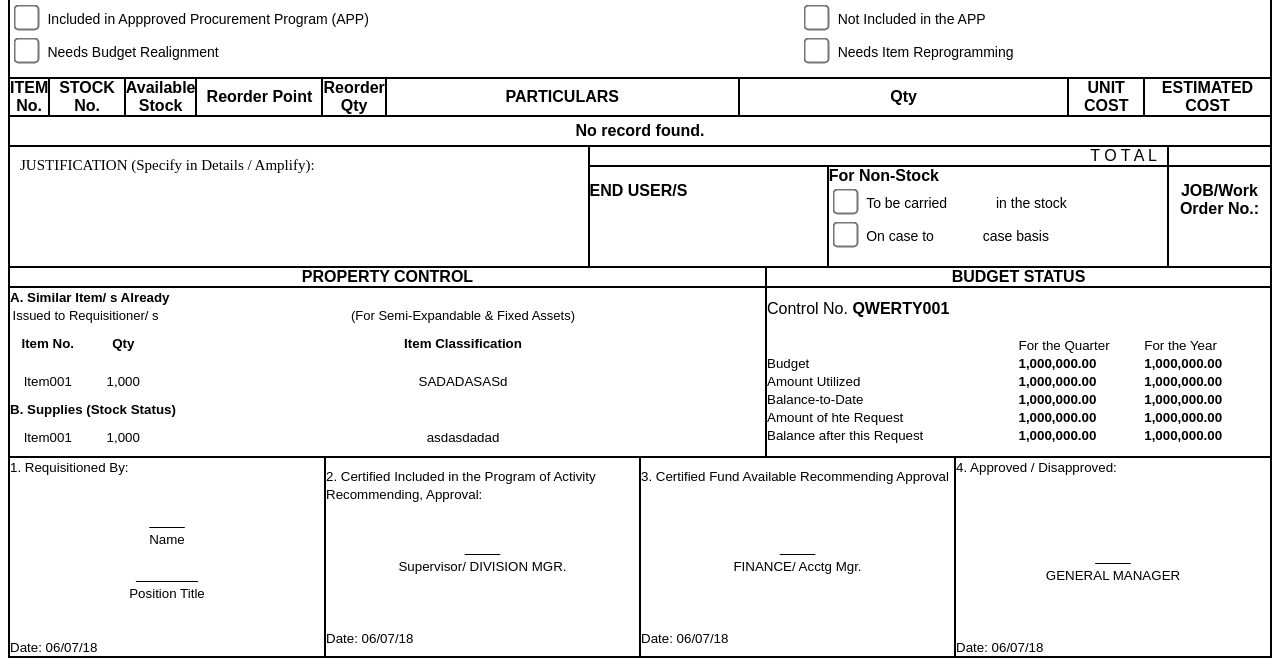
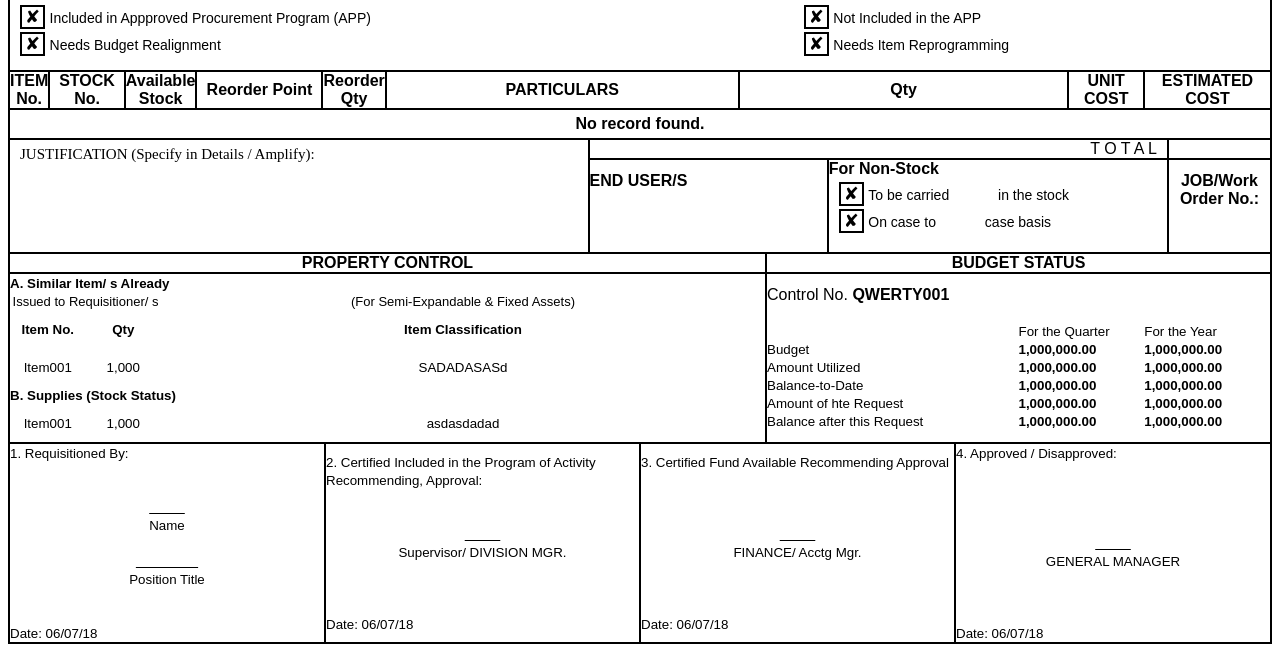
Before and after one commit to Selnia/LWUA-GAS, a Laravel app: page /msi/viewpurchase_requisition/1 in a window 1280 px wide. Shown: the part 229-895 px from the top of the page. After the commit the page ends 873 px from the top, so only its background shows below. Run offline with Laravel 8, Linux system fonts and the light colour scheme; data that the repository does not hold is empty.

Commit message:
checkboxes adjusted

```diff
--- a/resources/views/msi/reports/view-purchase-requisition.blade.php
+++ b/resources/views/msi/reports/view-purchase-requisition.blade.php
@@ -42,10 +42,14 @@
 			text-transform: uppercase;
 		}
 		.checkbox {
-			margin: 10px 10px 10px 10px;
+			margin: 5px 10px;
 		}
-		input[type="checkbox"] {
-	      transform:scale(2, 2);
+		.checkbox span {
+	      font-size: 18px;
+	      border: solid #000 2px;
+	      padding: 0px 3px;
+	      width: 10px;
+	      height: 10px;
 	    }
 	    .checkbox-label {
 	    	font-size: 14px;
@@ -115,22 +119,22 @@
 					<table cellspacing="0" cellpadding="0">
 						<tr>
 							<td style="border-top: none; border-left: none; border-bottom: none; border-right: none;">
-								<div class="checkbox-container">
-									<input type="checkbox"  class="checkbox" {{ ($purchase_req->options == '1' ? ' checked ':'') }} >
+								<div class="checkbox">
+									<span>{{ ($purchase_req->options=='1'?'✔':'✘') }}</span>
 									<label for="included_app" class="checkbox-label" >Included in Appproved Procurement Program (APP)</label>
 								</div>
-								<div class="checkbox-container">
-									<input type="checkbox" class="checkbox" {{ ($purchase_req->needs_budget == '1' ? ' checked ':'') }} >
+								<div class="checkbox">
+									<span>{{ ($purchase_req->needs_budget=='1'?'✔':'✘') }}</span>
 									<label for="included_app" class="checkbox-label">Needs Budget Realignment</label>
 								</div>
 							</td>
 							<td style="border-top: none; border-right: none; border-bottom: none; border-left: none;">
-								<div class="checkbox-container">
-									<input type="checkbox" class="checkbox" {{ ($purchase_req->options  == '2' ? ' checked ':'') }} >
+								<div class="checkbox">
+									<span>{{ ($purchase_req->options=='2'?'✔':'✘') }}</span>
 									<label for="included_app" class="checkbox-label">Not Included in the APP</label>
 								</div>
-								<div class="checkbox-container">
-									<input type="checkbox"  class="checkbox" {{ ($purchase_req->needs_item == '1' ? ' checked ':'') }} >
+								<div class="checkbox">
+									<span>{{ ($purchase_req->needs_item=='1' ?'✔':'✘') }}</span>
 									<label for="included_app" class="checkbox-label">Needs Item Reprogramming</label>
 								</div>
 							</td>
@@ -284,12 +288,12 @@
 										<td style="border-bottom: none; padding-bottom: 15px;" width="50%">
 											<label class="bold">For Non-Stock</label>
 											<br>
-											<div class="checkbox-container">
-												<input type="checkbox" name="to_be_carried" class="checkbox" {{ ($purchase_req->to_be_carried == '1' ? ' checked ':'') }}>
+											<div class="checkbox">
+												<span>{{ ($purchase_req->to_be_carried=='1'?'✔':'✘') }}</span>
 												<label for="to_be_carried" class="checkbox-label">To be carried </label><label class="checkbox-label" style="margin-left: 45px;">in the stock</label>
 											</div>
-											<div class="checkbox-container">
-												<input type="checkbox" name="to_be_carried" class="checkbox" {{ ($purchase_req->on_case_to == '1' ? ' checked ':'') }}>
+											<div class="checkbox">
+												<span>{{ ($purchase_req->on_case_to=='1'?'✔':'✘') }}</span>
 												<label for="to_be_carried" class="checkbox-label">On case to </label><label class="checkbox-label" style="margin-left: 45px;">case basis</label>
 										</td>
 										<td style="border-bottom: none; border-right: none; padding-bottom: 15px; " width="25%">
```
